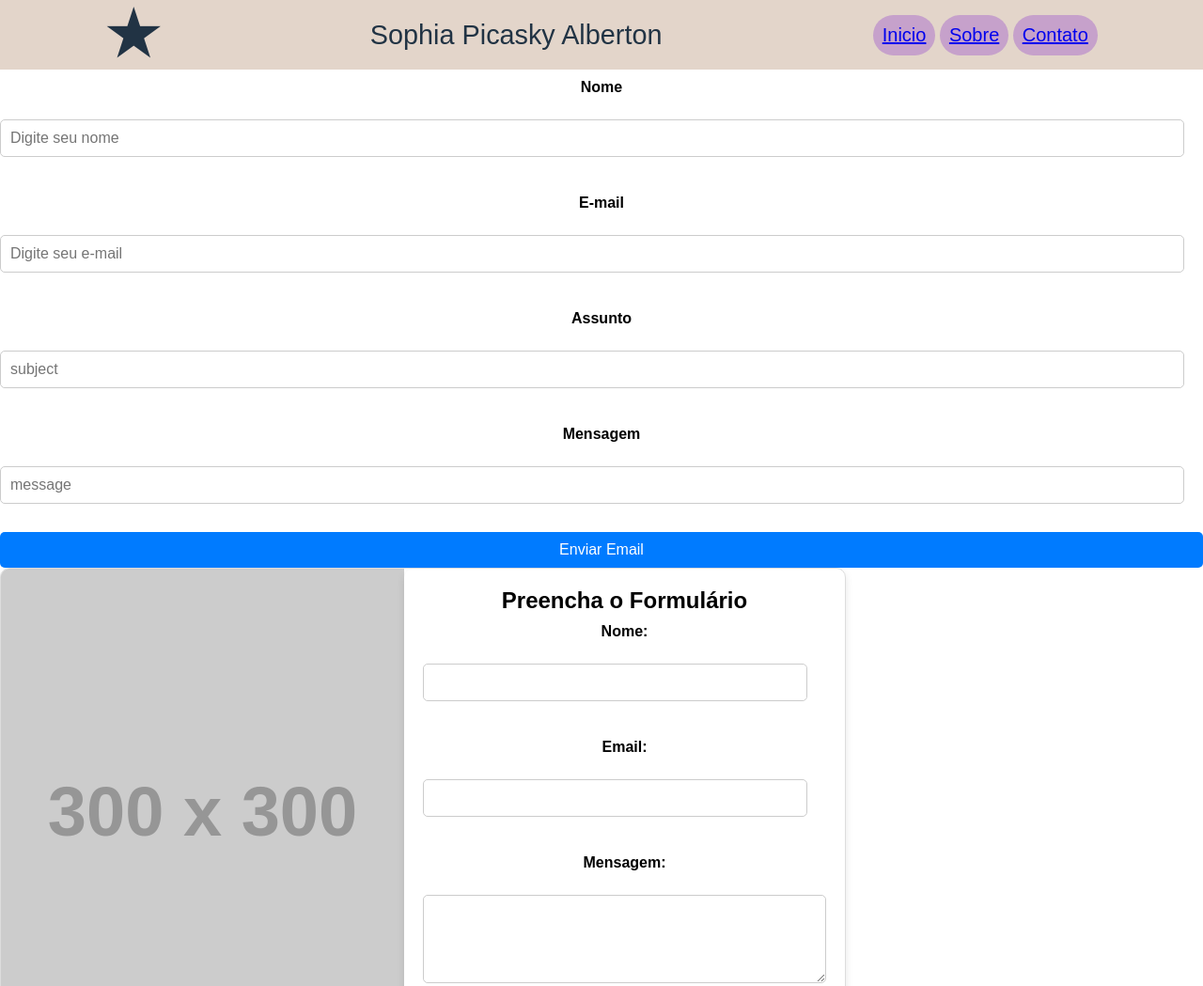
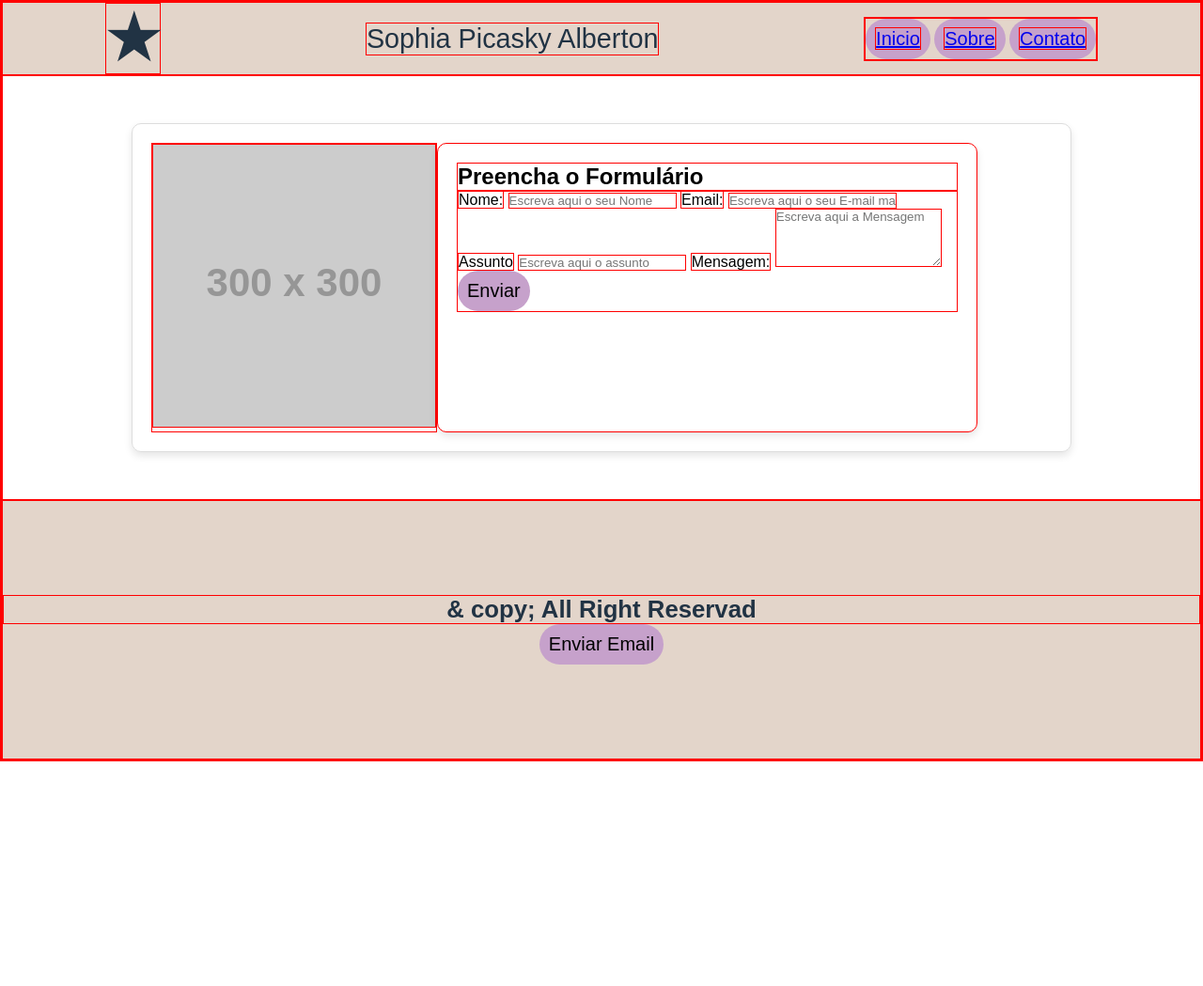
Before and after one commit to sophialberton/engenhariaSoftware, a plain HTML site: page MeuPrimeiroSite/FWN3/contato.html in a window 1280 px wide. Shown: the top 1049 px of the page at 94% size. After the commit the page ends 810 px from the top, so only its background shows below. Drawn offline with Linux system fonts and the light colour scheme; placeholder pictures from the web are drawn by us.

Commit message:
Centrlizei o formulario dda pagina de contato e deixei comentarios no css do Contato para fins de estudo d codigo

```diff
--- a/MeuPrimeiroSite/FWN3/contato.css
+++ b/MeuPrimeiroSite/FWN3/contato.css
@@ -1,209 +1,123 @@
-*{
-    padding: 0;
-    margin: 0;
-    box-sizing: border-box;
-    font-family: Arial, Helvetica, sans-serif;
-}
-header, footer{
-    background-color: #E3D5CA;
-    color: rgb(33, 51, 68);
-    width: 100%;
-}
-.logo {
-    font-size: 4em;
-    font-weight: bold;
-}
-.SophiaPicaskyAlberton {
-    font-size: 1.8em;
+/* Define o estilo padrão para todos os elementos */
+/* Dica: o uso do * afeta todos os elementos, então, tome cuidado para não sobrecarregar desnecessariamente cada componente. */
+* {
+    padding: 0; /* Remove o espaçamento interno padrão */
+    margin: 0; /* Remove o espaçamento externo padrão */
+    box-sizing: border-box; /* Garante que padding e border sejam incluídos nas dimensões */
+    font-family: Arial, Helvetica, sans-serif; /* Define a fonte padrão */
+    border: 1px solid red; /* Apenas para debug - remova no ambiente de produção */
 }
 
-/*decoração botão*/
+/* Estilização do header e footer */
+/* Melhorias: você pode usar padding para adicionar espaçamento interno ao invés de depender do conteúdo */
+header, footer {
+    background-color: #E3D5CA; /* Define uma cor de fundo suave */
+    color: rgb(33, 51, 68); /* Define a cor do texto */
+    width: 100%; /* Garante que ambos ocupem toda a largura da tela */
+}
+
+/* Estilo para o logo */
+/* Pode ser interessante usar rem ao invés de em para facilitar a responsividade */
+.logo {
+    font-size: 4em; /* Tamanho grande para destaque */
+    font-weight: bold; /* Deixa o texto em negrito */
+}
+
+/* Estilo específico para o texto com classe SophiaPicaskyAlberton */
+.SophiaPicaskyAlberton {
+    font-size: 1.8em; /* Tamanho moderado */
+}
+
+/* Decoração dos botões */
+/* Sugestão: Experimente o uso de variáveis CSS para facilitar mudanças nas cores */
 button {
-    -webkit-border-radius: 50px;
-    -moz-border-radius: 50px;
-    border-radius: 50px;
-    color: #000000;
-    font-family: Arial;
-    font-size: 20px;
-    font-weight: 100;
-    align-items: center;
-    padding: 10px;
-    background-color: #C6A1CB;
-    border: solid #BD94BA 0;
-    text-decoration: none;
-    display: inline-block;
-    cursor: pointer;
-    text-align: center;
+    -webkit-border-radius: 50px; /* Compatibilidade com navegadores mais antigos */
+    -moz-border-radius: 50px; /* Idem */
+    border-radius: 50px; /* Define bordas arredondadas */
+    color: #000000; /* Cor do texto */
+    font-family: Arial; /* Define a fonte */
+    font-size: 20px; /* Tamanho da fonte */
+    font-weight: 100; /* Peso fino para um design leve */
+    align-items: center; /* Alinhamento opcional */
+    padding: 10px; /* Espaçamento interno */
+    background-color: #C6A1CB; /* Cor de fundo */
+    border: solid #BD94BA 0; /* Remove bordas visíveis */
+    text-decoration: none; /* Remove sublinhado */
+    display: inline-block; /* Faz com que o botão tenha comportamento de inline */
+    cursor: pointer; /* Mostra o cursor de clique */
+    text-align: center; /* Centraliza o texto */
 }
+
+/* Estilo para o footer */
+/* Sugestão: para espaçamentos mais dinâmicos, considere usar unidades relativas como vh */
 footer {
-    bottom: 0; /* Posiciona no final */
-    text-align: center; /* Centraliza o texto */
+    bottom: 0; /* Fixa o footer no final */
+    text-align: center; /* Centraliza o conteúdo */
     font-size: 22px; /* Tamanho da fonte */
     padding: 100px 0; /* Espaçamento interno no topo e embaixo */
-  }
-header{
-    display: flex;
-    align-items: center;
-    justify-content: space-around;
-}
- /*separa itens do header, da um espaçamento
-.nav-links li {
-    padding: 0 20px;
-}*/
-nav ul li{
-    list-style: none;
-    display: inline-block;
-    -webkit-border-radius: 50px;
-    -moz-border-radius: 50px;
-    border-radius: 50px;
-    color: #000000;
-    font-family: Arial;
-    font-size: 20px;
-    font-weight: 100;
-    align-items: center;
-    padding: 10px;
-    background-color: #C6A1CB;
-    border: solid #BD94BA 0;
-    text-decoration: none;
-    display: inline-block;
-    cursor: pointer;
-    text-align: center;
-}
-nav u li a{
-    text-decoration: none;
-    color:rgb(149, 0, 255);
-    font-size: 18px;
-    padding: 0 15px;
-
-}
-/*formulario slides*/
-.form-container {
-    width: 60%;
-    padding: 20px;
-    background-color: white;
-    border-radius: 10px;
-    box-shadow: 0 4px 8px rgba(0, 0, 0, 0.1);
-}
- .form-container h1 {
-    text-align: center;
-    margin-bottom: 20px;
-    color: #333;
- }
-
-input[type="text"],
-input[type="email"],
-textarea {
-    width: calc(100% - 20px);
-    padding: 10px;
-    margin-top: 5px;
-    margin-bottom: 15px;
-    border: 1px solid #ccc;
-    border-radius: 5px;
-    outline: none;
 }
 
- label {
-    margin-top: 10px;
-    display: block;
-    font-weight: bold;
+/* Estilo para o header, utilizando Flexbox */
+/* Considerar o uso de gap para espaçamento entre os elementos */
+header {
+    display: flex; /* Layout flexível */
+    align-items: center; /* Alinha verticalmente ao centro */
+    justify-content: space-around; /* Espaçamento igual entre os itens */
 }
 
-.formulario{
-    text-align: center;
-    margin-bottom: 20px;
-
-}
- /*Slides: estilo do formulario*/
-
- form{
-    display: flex;
-    flex-direction: column;
-    gap: 15px;
- }
-
-input, textarea{
-    width:100%;
-    padding: 10px;
-    border: 1px solid #ddd;
-    border-radius: 5px;
-    font-size: 16px;
+/* Nav UL e LI */
+/* Melhorias: Considere o uso de pseudo-classes para hover nos links */
+nav ul li {
+    list-style: none; /* Remove os marcadores */
+    display: inline-block; /* Faz com que os itens fiquem lado a lado */
+    border-radius: 50px; /* Bordas arredondadas */
+    color: #000000; /* Cor do texto */
+    font-family: Arial; /* Fonte padrão */
+    font-size: 20px; /* Tamanho moderado */
+    font-weight: 100; /* Peso leve */
+    align-items: center; /* Alinhamento opcional */
+    padding: 10px; /* Espaçamento interno */
+    background-color: #C6A1CB; /* Fundo */
+    border: solid #BD94BA 0; /* Remove borda visível */
+    text-decoration: none; /* Remove sublinhado */
+    display: inline-block; /* Comportamento de bloco inline */
+    cursor: pointer; /* Mostra o cursor de clique */
+    text-align: center; /* Centraliza texto */
 }
 
-input:focus, textarea:focus {
-    border-color: #007bff;
-    outline: none;
+/* Estilo para links dentro do nav */
+/* Sugestão: Para foco em acessibilidade, use outline personalizado */
+nav u li a {
+    text-decoration: none; /* Remove sublinhado */
+    color: rgb(149, 0, 255); /* Cor do link */
+    font-size: 18px; /* Tamanho moderado */
+    padding: 0 15px; /* Espaçamento lateral */
 }
 
-/*Botao enviar*/
-button{
-    padding: 10px;
-    background-color: #007bff ;
-    color: white;
-    border:none;
-    border-radius: 5px;
-    font-size: 16px;
-    cursor: pointer;
-    transition: backgroud-color 0.3s;
+/* Formulário */
+/* Sugestão: Utilize variáveis CSS para definir espaçamentos padrão */
+.form-container {
+    width: 60%; /* Define largura */
+    padding: 20px; /* Espaçamento interno */
+    background-color: white; /* Fundo branco */
+    border-radius: 10px; /* Bordas arredondadas */
+    box-shadow: 0 4px 8px rgba(0, 0, 0, 0.1); /* Sombra suave */
 }
 
-button:hover {
-    background-color: #0056b3;
+/* Melhoria: Ajuste adicional pode ser feito para mobile com media queries */
+
+/* ... Outros estilos ... */
+
+/* Container principal com centralização */
+/* Melhorias: Considere o uso de grid para layouts mais complexos */
+.container {
+    display: flex; /* Flexbox para alinhamento */
+    width: 90%; /* Ocupa 90% da largura */
+    max-width: 1000px; /* Limita a largura máxima */
+    border: 1px solid #ddd; /* Borda cinza */
+    border-radius: 10px; /* Bordas arredondadas */
+    overflow: hidden; /* Esconde conteúdo que ultrapassa */
+    box-shadow: 0 4px 8px rgba(0, 0, 0, 0.1); /* Sombra */
+    padding: 20px; /* Espaçamento interno */
+    margin: 50px auto; /* Centraliza horizontalmente e adiciona margem superior */
 }
-
-/*inico chat gpt*/
-.container {
-    display: flex;
-    width: 80%;
-    max-width: 900px;
-    border: 1px solid #ddd;
-    border-radius: 10px;
-    overflow: hidden;
-    box-shadow: 0 4px 8px rgba(0, 0, 0, 0.1);
-  }
-
-  .image-container {
-    flex: 1;
-    background-color: #e0e0e0;
-  }
-
-  .image-container img {
-    width: 100%;
-    height: 100%;
-    object-fit: cover;
-  }
-
-  .form-container {
-    flex: 1;
-    padding: 20px;
-    background-color: #ffffff;
-  }
-
-  form {
-    display: flex;
-    flex-direction: column;
-    gap: 15px;
-  }
-
-  label {
-    font-weight: bold;
-    margin-bottom: 5px;
-  }
-
-  input, textarea, button {
-    padding: 10px;
-    border: 1px solid #ccc;
-    border-radius: 5px;
-    font-size: 1rem;
-  }
-
-  button {
-    background-color: #007bff;
-    color: white;
-    cursor: pointer;
-    border: none;
-    transition: background-color 0.3s;
-  }
-
-  button:hover {
-    background-color: #0056b3;
-  }
--- a/MeuPrimeiroSite/FWN3/contato.html
+++ b/MeuPrimeiroSite/FWN3/contato.html
@@ -22,78 +22,33 @@
     </header>
     <!--formualrio slides do sor-->
     <div class="formulario">
-        <!--Colocar conteudo -->
-        <form id="contact-form">
-            <label for="name">Nome</label>
-            <input type="text" id="name" name="name" placeholder="Digite seu nome" required>
-            <label for="email">E-mail</label>
-            <input type="email" id="email" name="email" placeholder="Digite seu e-mail" required>
-            <label for="subject">Assunto</label>
-            <input type="text" id="subject" name="subject" placeholder="subject" required>
-            <label for="message">Mensagem</label>
-            <input type="text" id="message" name="message" placeholder="message" required>
-            <button onclick="EnviarFormulario()">Enviar Email</button>
-            <p id="sucess-message" style="display: none;color: green;">Mensagem enviada com sucesso!</p>
-        </form>
-    <!--Final exemplo slides do sor-->
 
     <!--Inicio chat gpt-->
     <div class="container">
         <div class="image-container">
           <img src="https://via.placeholder.com/300" alt="Exemplo de Imagem">
         </div>
+
+
+
         <div class="form-container">
           <h2>Preencha o Formulário</h2>
           <form>
             <label for="name">Nome:</label>
-            <input type="text" id="name" name="name" required>
-
+            <input type="text" id="name" name="name" placeholder="Escreva aqui o seu Nome" required>
             <label for="email">Email:</label>
-            <input type="email" id="email" name="email" required>
-
+            <input type="email" id="email" name="email" placeholder="Escreva aqui o seu E-mail mais usado" required>
+            <label for="subject">Assunto</label>
+            <input type="text" id="subject" name="subject" placeholder="Escreva aqui o assunto" required>
             <label for="message">Mensagem:</label>
-            <textarea id="message" name="message" rows="4" required></textarea>
+            <textarea id="message" name="message" placeholder="Escreva aqui a Mensagem" rows="4" required></textarea>
 
             <button type="submit">Enviar</button>
           </form>
         </div>
       </div>
       <!--Final chat gpt-->
-
-    <!--Inico cadastro livrop-->
-        <div class="form-container">
-            <h1>Cadastre seu Livro! :D</h1>
-            <form id="surveyForm">
-                <label for="titulo">Titulo:</label>
-                <input type="text" id="titulo" name="titulo" required>
-
-                <label for="autor">Autor:</label>
-                <input type="email" id="autor" name="autor" required>
-
-                <label for="cap">Capitulo:</label>
-                <input type="number" id="cap" name="cap" required>
-
-                <label for="descricao">Descricao:</label>
-                <textarea id="descricao" name="descricao" rows="4" required></textarea>
-
-                <button type="button" onclick="handleSubmit()">Submit</button>
-                <button type="button" onclick="clearForm()">Clear</button>
-            </form>
-        </div>
-        <!--Final cadastro livro-->
-
-        <!-- Modal Overlay -->
-        <div id="modal" class="modal">
-            <div class="modal-content">
-                <span class="close-button" onclick="closeModal()">&times;</span>
-                <h2>Ficha do Livro</h2>
-                <div id="modalData"></div>
-            </div>
-        </div>
-
-
     </div>
-
 
 
 
--- a/MeuPrimeiroSite/FWN3/inicio.css
+++ b/MeuPrimeiroSite/FWN3/inicio.css
@@ -4,7 +4,7 @@
   margin: 0;
   box-sizing: border-box;
   font-family: Arial, Helvetica, sans-serif;
-  border: 0px solid red; /* Apenas para melhor visualização durante o desenvolvimento */
+  border: 1px solid red; /* Apenas para melhor visualização durante o desenvolvimento */
 }
 
 /* Define estilo para o cabeçalho e rodapé */
@@ -55,8 +55,8 @@ footer {
   text-align: center; /* Centraliza o texto */
   font-size: 22px; /* Tamanho da fonte */
   padding: 100px 0; /* Espaçamento interno no topo e embaixo */
+
 }
-
 /* Define layout do cabeçalho */
 header {
   display: flex; /* Layout flexível */
```
